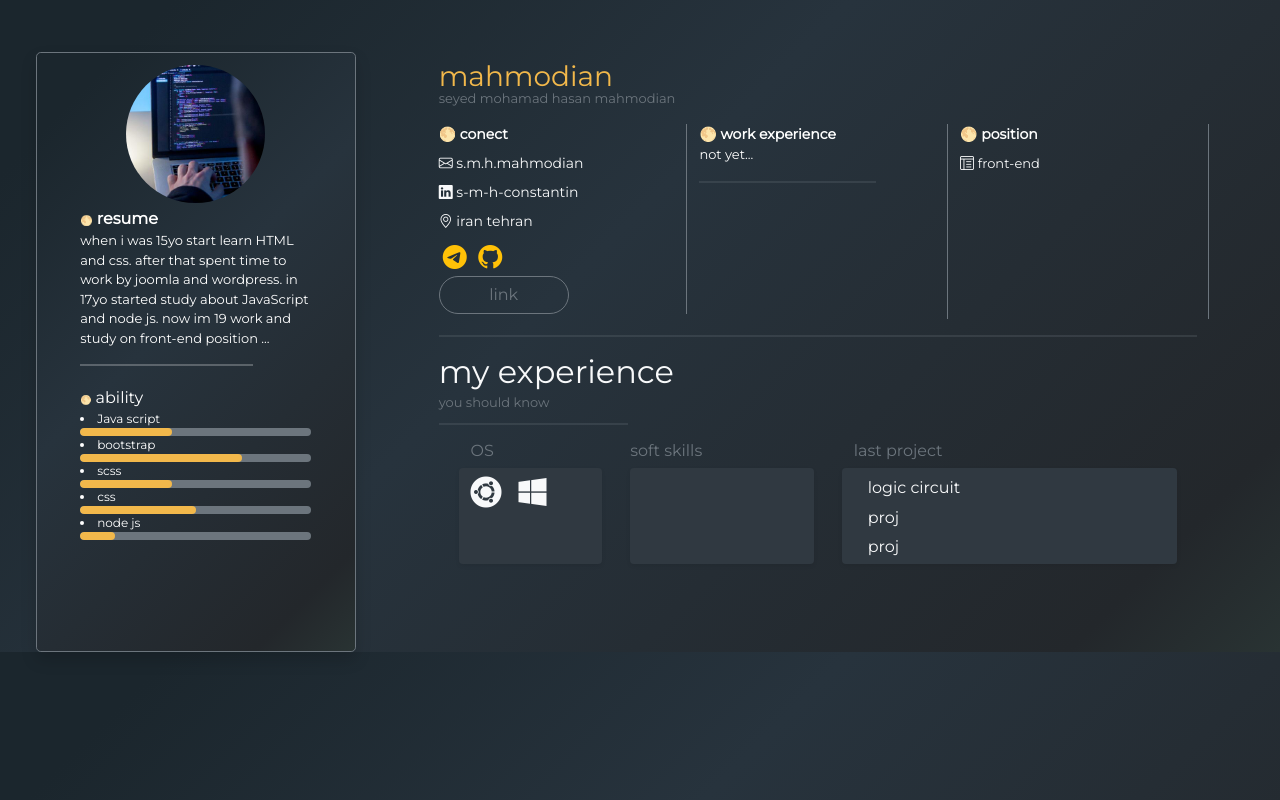
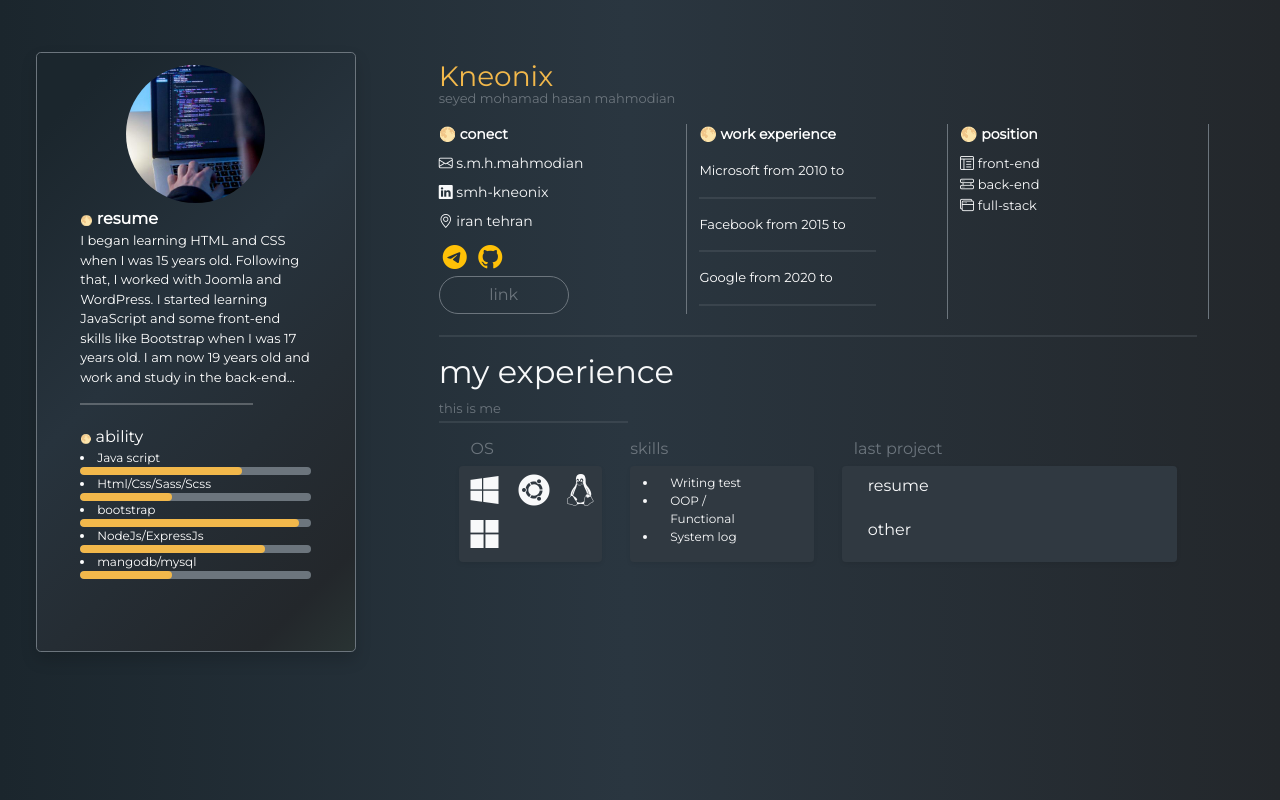
Before and after one commit to smh-kneonix/resume, a plain HTML site: page index.html in a window 1280 px wide. Drawn offline with nearby package versions, Linux system fonts and the light colour scheme.

Commit message:
bug fixing and complete the content

```diff
--- a/css/main.css
+++ b/css/main.css
@@ -10,7 +10,7 @@ p {
 }
 
 body {
-    background: -webkit-linear-gradient(-45deg, #1b262d 9%,#27333d 44%,#23272b 89%,#293333 100%);
+    background: linear-gradient(90deg, rgba(27,38,45,1) 0%, rgba(42,54,64,1) 49%, rgba(35,39,43,1) 100%);
     display: flex;
     justify-content: center;
 }
--- a/index.html
+++ b/index.html
@@ -11,6 +11,7 @@
         integrity="sha384-gXt9imSW0VcJVHezoNQsP+TNrjYXoGcrqBZJpry9zJt8PCQjobwmhMGaDHTASo9N" crossorigin="anonymous">
     <link rel="stylesheet" href="css/main.css">
     <link rel="stylesheet" href="https://cdn.jsdelivr.net/npm/bootstrap-icons@1.8.3/font/bootstrap-icons.css">
+    <!-- fontawesome -->
     <link rel="stylesheet" href="https://use.fontawesome.com/releases/v5.15.4/css/all.css"
         integrity="sha384-DyZ88mC6Up2uqS4h/KRgHuoeGwBcD4Ng9SiP4dIRy0EXTlnuz47vAwmeGwVChigm" crossorigin="anonymous" />
     <title>resume</title>
@@ -18,62 +19,62 @@
 
 <body>
     <div class="row justify-content-evenly align-items-center mt-5 first-row ">
-
+        <!-- right column -->
         <div class="col-11 col-md-3 first-col mt-1 rounded-3 border-secondary border shadow">
-            <div class=" row justify-content-center gy-1 m-2">
-
+            <div class="row justify-content-center gy-1 m-2">
+                <!-- image -->
                 <img class="rounded-circle col-5 col-md-7" src="img/profile.jpg">
-
+                <!-- resume text -->
                 <div class="col-11 text-white" dir="ltr">
                     <span style='font-size:10px;'>&#127765;</span>
                     <strong>resume</strong>
                     <p>
-                        when i was 15yo start learn HTML and css. after that spent time to work by joomla and wordpress.
-                        in 17yo started study about JavaScript and node js.
-                        now im 19 work and study on front-end position ...
+                        I began learning HTML and CSS when I was 15 years old. Following that, I worked with Joomla and
+                        WordPress. I started learning JavaScript and some front-end skills like Bootstrap when I was 17
+                        years old. I am now 19 years old and work and study in the back-end...
                     </p>
                     <hr class="border border-light w-75">
                 </div>
-
+                <!-- skills -->
                 <div class="col-11 text-white">
                     <span style='font-size:9px;'>&#127765;</span>
                     <h6 style=" display: inline;">ability</h6>
 
                     <li>Java script</li>
                     <div class="progress bg-secondary">
+                        <div class="progress-bar bg-bar rounded" role="progressbar" style="width: 70%"
+                            aria-valuenow="40" aria-valuemin="0" aria-valuemax="100"></div>
+                    </div>
+                    <li>Html/Css/Sass/Scss</li>
+                    <div class="progress bg-secondary">
                         <div class="progress-bar bg-bar rounded" role="progressbar" style="width: 40%"
-                            aria-valuenow="40" aria-valuemin="0" aria-valuemax="100"></div>
+                            aria-valuenow="70" aria-valuemin="0" aria-valuemax="100"></div>
                     </div>
                     <li>bootstrap</li>
                     <div class="progress bg-secondary">
-                        <div class="progress-bar bg-bar rounded" role="progressbar" style="width: 70%"
-                            aria-valuenow="70" aria-valuemin="0" aria-valuemax="100"></div>
+                        <div class="progress-bar bg-bar rounded" role="progressbar" style="width: 95%"
+                            aria-valuenow="40" aria-valuemin="0" aria-valuemax="100"></div>
                     </div>
-                    <li>scss</li>
+                    <li>NodeJs/ExpressJs</li>
+                    <div class="progress bg-secondary">
+                        <div class="progress-bar bg-bar rounded" role="progressbar" style="width: 80%"
+                            aria-valuenow="50" aria-valuemin="0" aria-valuemax="100"></div>
+                    </div>
+                    <li>mangodb/mysql</li>
                     <div class="progress bg-secondary">
                         <div class="progress-bar bg-bar rounded" role="progressbar" style="width: 40%"
-                            aria-valuenow="40" aria-valuemin="0" aria-valuemax="100"></div>
-                    </div>
-                    <li>css</li>
-                    <div class="progress bg-secondary">
-                        <div class="progress-bar bg-bar rounded" role="progressbar" style="width: 50%"
-                            aria-valuenow="50" aria-valuemin="0" aria-valuemax="100"></div>
-                    </div>
-                    <li>node js</li>
-                    <div class="progress bg-secondary">
-                        <div class="progress-bar bg-bar rounded" role="progressbar" style="width: 15%"
                             aria-valuenow="15" aria-valuemin="0" aria-valuemax="100"></div>
                     </div>
                 </div>
 
             </div>
         </div>
-
+        <!-- left column -->
         <div class="col-11 col-md-8 second-col mt-1">
 
             <div class="row align-items-center justify-content-center mt-2">
                 <div class="col-11">
-                    <h3>mahmodian</h3>
+                    <h3>Kneonix</h3>
                     <p class="text-secondary">seyed mohamad hasan mahmodian</p>
                 </div>
 
@@ -93,7 +94,7 @@
                             <div class="mb-2">
                                 <i class="text-light bi bi-linkedin"></i>
                                 <a class="text-light text-decoration-none" target="_blank"
-                                    href="https://www.linkedin.com/in/s-m-h-constantin-03a90a216/">s-m-h-constantin</a>
+                                    href="https://www.linkedin.com/">smh-kneonix</a>
                             </div>
                             <div class="mb-2">
                                 <i class="text-light  bi bi-geo-alt"></i>
@@ -102,9 +103,9 @@
                             </div>
 
 
-                            <a href="https://t.me/co_0_O" target="_blank"><i
+                            <a href="https://t.me/kneonix" target="_blank"><i
                                     class="text-warning m-1 fs-4 bi bi-telegram"></i></a>
-                            <a href="https://github.com/smhconstantin" target="_blank"><i
+                            <a href="https://github.com/smh-kneonix" target="_blank"><i
                                     class="text-warning m-1 fs-4 bi bi-github"></i></a>
                             <br>
 
@@ -116,7 +117,11 @@
                         <div class="col  border-start border-secondary" style="font-size: 14px;height: 195px;">
                             <span>&#127765;</span>
                             <strong class="text-white">work experience</strong>
-                            <p class="text-white">not yet...</p>
+                            <p class="text-white mt-3">Microsoft from 2010 to</p>
+                            <hr class="border border-secondary w-75">
+                            <p class="text-white">Facebook from 2015 to</p>
+                            <hr class="border border-secondary w-75">
+                            <p class="text-white">Google from 2020 to</p>
                             <hr class="border border-secondary w-75">
                             <br><br><br><br><br><br>
                         </div>
@@ -126,7 +131,13 @@
                             <strong class="text-white">position</strong>
                             <div class="mb-2 mt-2">
                                 <i class="text-light bi bi-layout-text-window-reverse"></i>
-                                <p class="text-light d-inline"> front-end</p>
+                                <p class="text-light d-inline mb-2"> front-end</p>
+                                <br>
+                                <i class="text-light bi bi-hdd-rack"></i>
+                                <p class="text-light d-inline"> back-end</p>
+                                <br>
+                                <i class="text-light bi bi-window-stack"></i>
+                                <p class="text-light d-inline"> full-stack</p>
                             </div>
                             <!-- <div class="mb-2 mt-2">
                                 <i class="text-light bi bi-hdd-rack"></i><p class="text-light  d-inline">   back-end</p>
@@ -140,7 +151,7 @@
 
                 <div class="col-11">
                     <h2 class="text-light">my experience</h2>
-                    <p class="text-secondary marg-cs">you should know</p>
+                    <p class="text-secondary marg-cs mt-1 mb-2">this is me</p>
                     <hr class="border border-secondary w-25 marg-cs" dir="ltr">
                 </div>
 
@@ -148,23 +159,33 @@
                     <div class="row gx-2 justify-content-evenly align-items-center gy-2">
                         <div class="col-12 col-md-2">
                             <h6 class="text-secondary">OS</h6>
-                            <div class="row justify-content-start bg-card rounded-2 shadow-sm text-light pt-2" style="min-height: 6rem;">
-                                <i class="col-4 fab fa-ubuntu fs-2"></i>
-                                <i class="col-4 fab fa-windows fs-2"></i>
+                            <div class="row justify-content-start bg-card rounded-2 shadow-sm pt-2"
+                                style="min-height: 6rem;">
+                                <i class="col-4 fab fa-windows fs-2 text-light"></i>
+                                <i class="col-4 fab fa-ubuntu fs-2 text-light"></i>
+                                <i class="col-4 fab fa-brands fa-linux fs-2 text-light"></i>
+                                <i class="col-4 bi bi-microsoft fs-3 text-light"></i>
                             </div>
                         </div>
                         <div class="col-12 col-md-3">
-                            <h6 class="text-secondary">soft skills</h6>
-                            <div class="bg-card rounded-2 shadow-sm" style="min-height: 6rem;">
-
+                            <h6 class="text-secondary">skills</h6>
+                            <div class="justify-content-start bg-card rounded-2 shadow-sm text-light pt-2"
+                                style="min-height: 6rem;">
+                                <ul class="row">
+                                    <li class="col-11">Writing test</li>
+                                    <li class="col-11">OOP / Functional</li>
+                                    <li class="col-11">System log</li>
+                                </ul>
                             </div>
                         </div>
                         <div class="col-12 col-md-5">
                             <h6 class="text-secondary">last project</h6>
-                            <div class="bg-card rounded-2 shadow-sm pt-2 row justify-content-center" style="min-height: 6rem;">
-                                <a class="text-decoration-none  text-light col-11" href="https://github.com/smhconstantin/logic-circuit">logic circuit</a>
-                                <a class="text-decoration-none  text-light col-11" href="https://github.com/smhconstantin/">proj</a>
-                                <a class="text-decoration-none  text-light col-11" href="https://github.com/smhconstantin/">proj</a>
+                            <div class="bg-card rounded-2 shadow-sm pt-2 row justify-content-center"
+                                style="min-height: 6rem;">
+                                <a class="text-decoration-none  text-light col-11"
+                                    href="https://github.com/smh-kneonix/resume">resume</a>
+                                <a class="text-decoration-none  text-light col-11"
+                                    href="https://github.com/smh-kneonix">other</a>
                             </div>
                         </div>
                     </div>
@@ -183,10 +204,10 @@
     <script src="https://cdn.jsdelivr.net/npm/bootstrap@5.0.2/dist/js/bootstrap.bundle.min.js"
         integrity="sha384-MrcW6ZMFYlzcLA8Nl+NtUVF0sA7MsXsP1UyJoMp4YLEuNSfAP+JcXn/tWtIaxVXM"
         crossorigin="anonymous"></script>
-
-
-
 </body>
 
 </html>
-<!--- https://www.figma.com/community/file/1116232997705487972   --->
+<!---
+    UI from figma:
+    https://www.figma.com/community/file/1116232997705487972
+--->
```
